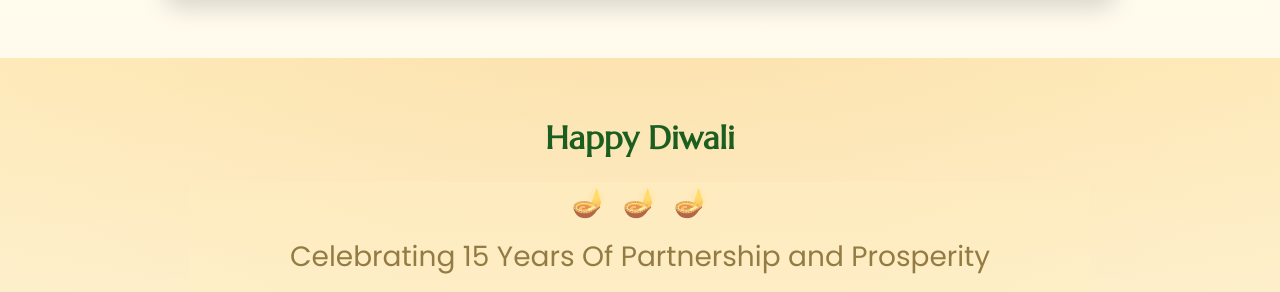
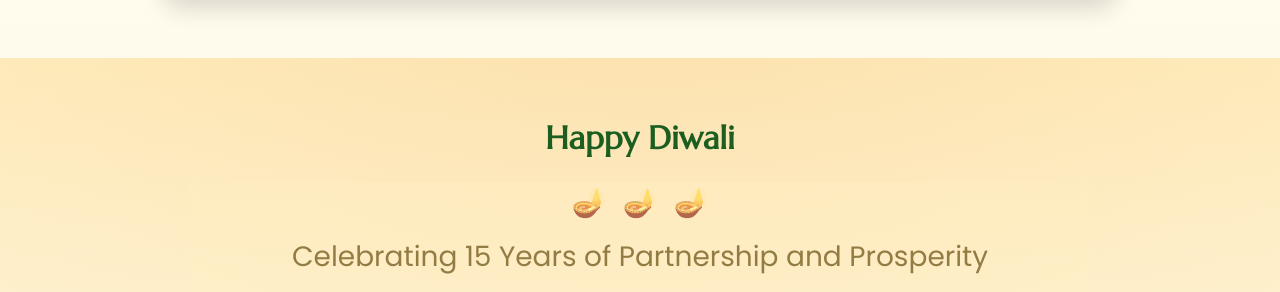
Before and after one commit to Albert-Sharma/Diwali_marketing, a plain HTML site: page index.html in a window 1280 px wide. Shown: the part 660-952 px from the top of the page. Drawn offline with Linux system fonts and the light colour scheme; no server answers.

Commit message:
small case check

```diff
--- a/index.html
+++ b/index.html
@@ -34,7 +34,7 @@
                 <span class="diya" role="img" aria-label="Diya">🪔</span>
                 <span class="diya" role="img" aria-label="Diya">🪔</span>
             </div>
-            <p class="diwali-line">Celebrating 15 Years Of Partnership and Prosperity</p>
+            <p class="diwali-line">Celebrating 15 Years of Partnership and Prosperity</p>
             <p class="diwali-line">Wishing Our Distributor Family a Bright and Beautiful Diwali</p>
             <canvas id="fireworks" aria-hidden="true"></canvas>
         </div>
```
